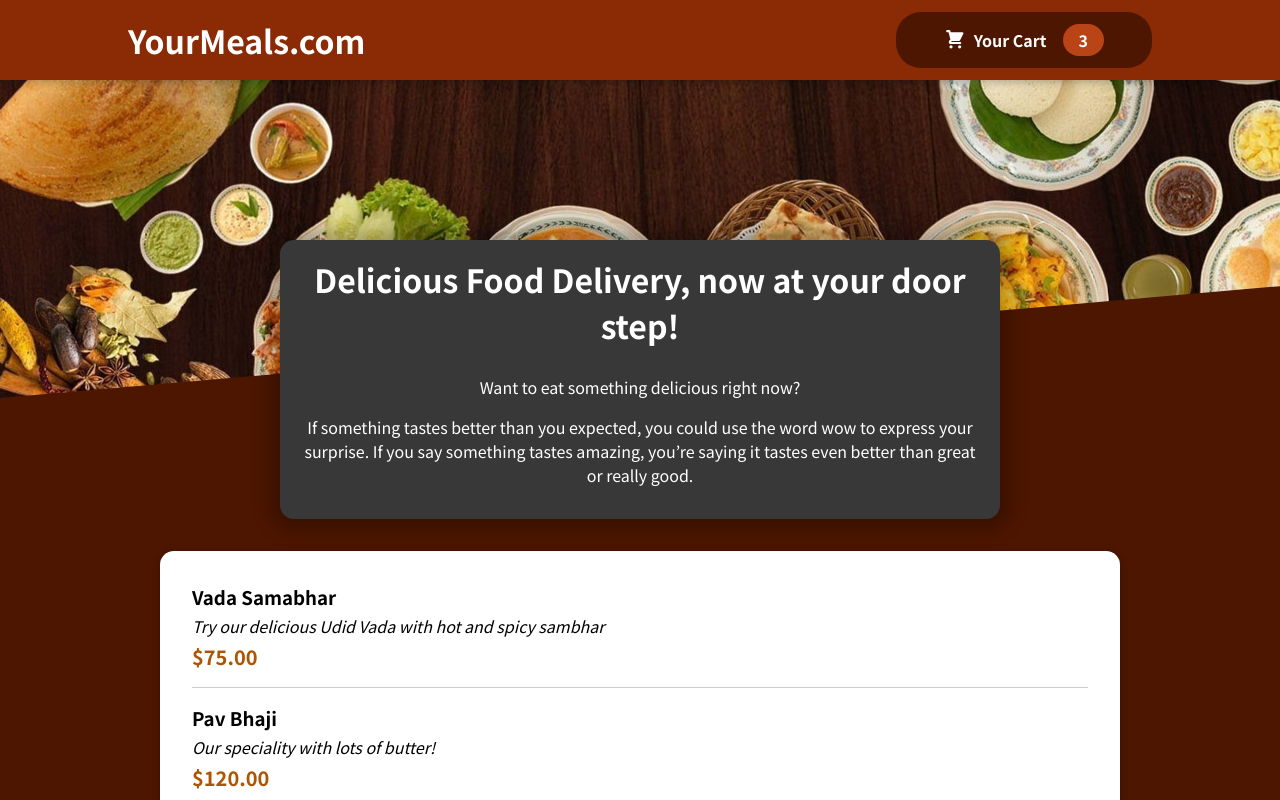
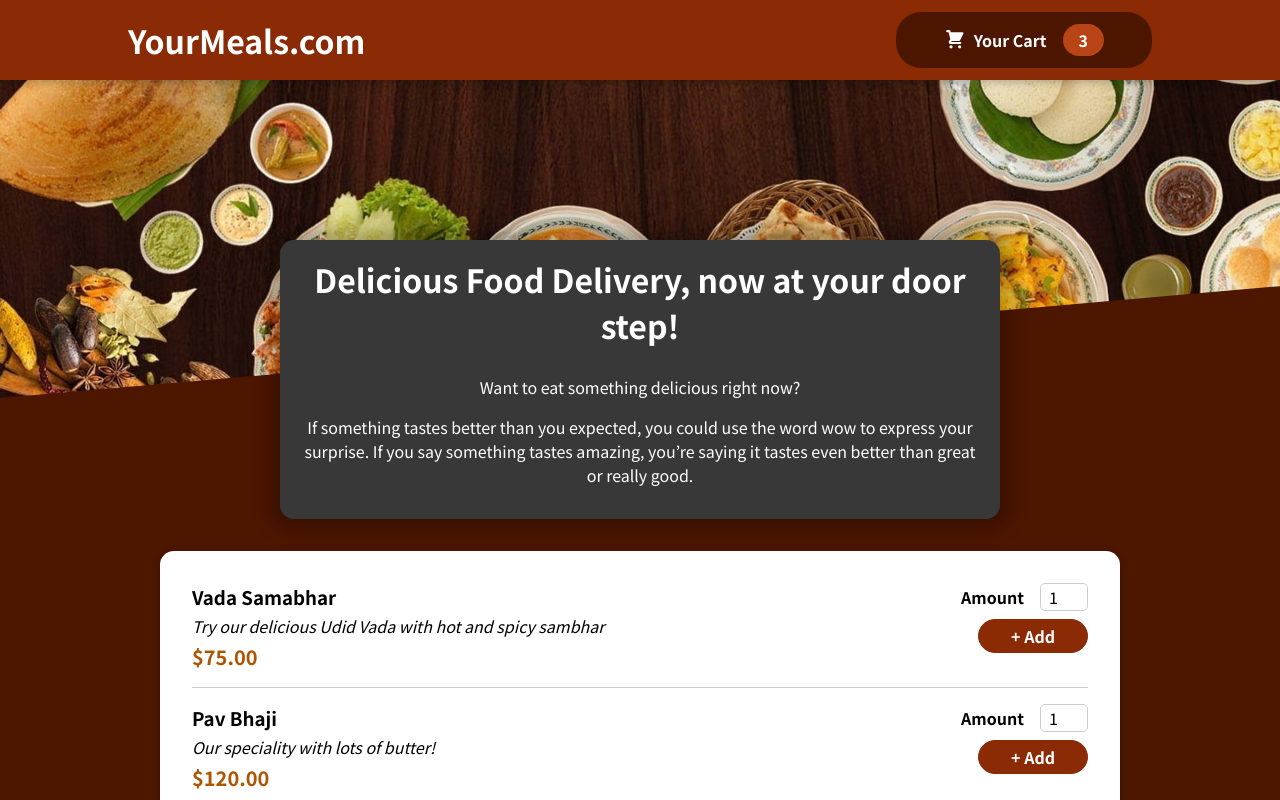
Before and after one commit to Developer-ATG/React, a React (Create React App) app in the folder food_app/: page / in a window 1280 px wide. Shown: the top 800 px of the page. Built offline with nearby package versions, Linux system fonts and the light colour scheme.

Commit message:
form creation

```diff
--- a/food_app/src/components/Meals/MealItem/MealItem.js
+++ b/food_app/src/components/Meals/MealItem/MealItem.js
@@ -1,5 +1,7 @@
 import React from 'react'
 import classes from './MealItem.module.css';
+import MealItemForm from './MealItemForm';
+
 
 const MealItem = (props) => {
     const price = `$${props.price.toFixed(2)}`;
@@ -12,7 +14,7 @@
                 <div className={classes.price}>{price}</div>
             </div>
             <div>
-
+                <MealItemForm></MealItemForm>
             </div>
         </li>
     )
--- a/food_app/src/components/Meals/MealItem/MealItemForm.js
+++ b/food_app/src/components/Meals/MealItem/MealItemForm.js
@@ -0,0 +1,23 @@
+import React from 'react'
+import Input from '../../UI/Input';
+import classes from './MealItemForm.module.css';
+
+const MealItemForm = () => {
+    return (
+        <form className={classes.form}>
+            <Input
+                label='Amount'
+                input={{
+                    id: 'amount',
+                    type: 'number',
+                    min: '1',
+                    max: '5',
+                    step: '1',
+                    defaultValue: '1'
+                }} />
+            <button>+ Add</button>
+        </form>
+    )
+}
+
+export default MealItemForm
--- /dev/null
+++ b/food_app/src/components/Meals/MealItem/MealItemForm.module.css
@@ -0,0 +1,20 @@
+.form {
+  text-align: right;
+}
+
+.form button {
+  font: inherit;
+  cursor: pointer;
+  background-color: #8a2b06;
+  border: 1px solid #8a2b06;
+  color: white;
+  padding: 0.25rem 2rem;
+  border-radius: 20px;
+  font-weight: bold;
+}
+
+.form button:hover,
+.form button:active {
+  background-color: #641e03;
+  border-color: #641e03;
+}
--- /dev/null
+++ b/food_app/src/components/UI/Input.js
@@ -0,0 +1,13 @@
+import React from 'react'
+import classes from './Input.module.css';
+
+const Input = (props) => {
+    return (
+        <div className={classes.input}>
+            <label htmlFor={props.input.id}>{props.label}</label>
+            <input {...props.input} />
+        </div>
+    )
+}
+
+export default Input
--- /dev/null
+++ b/food_app/src/components/UI/Input.module.css
@@ -0,0 +1,18 @@
+.input {
+  display: flex;
+  align-items: center;
+  margin-bottom: 0.5rem;
+}
+
+.input label {
+  font-weight: bold;
+  margin-right: 1rem;
+}
+
+.input input {
+  width: 3rem;
+  border-radius: 5px;
+  border: 1px solid #ccc;
+  font: inherit;
+  padding-left: 0.5rem;
+}
```
Also changed, not shown: 1 other file (tests, documents, lock files or other folders).
